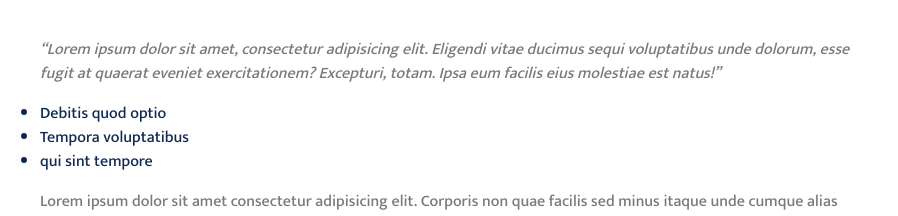
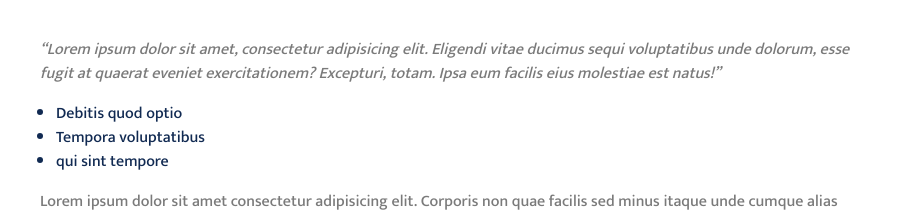
Before and after one commit to blessedjoe2000/Personal-Blog, a plain HTML site: page blog.html in a window 1280 px wide. Shown: the part 1985-2201 px from the top of the page, without its empty margins (0-898 px from the left). Drawn offline with Linux system fonts and the light colour scheme.

Commit message:
Personal blog project updated

```diff
--- a/blog.css
+++ b/blog.css
@@ -63,7 +63,7 @@ main> h1{
 }
 
 .author-section> ul{
-    padding-left: 0;
+    padding-left: 1rem;
     color: #112A52;
 }
 
```
